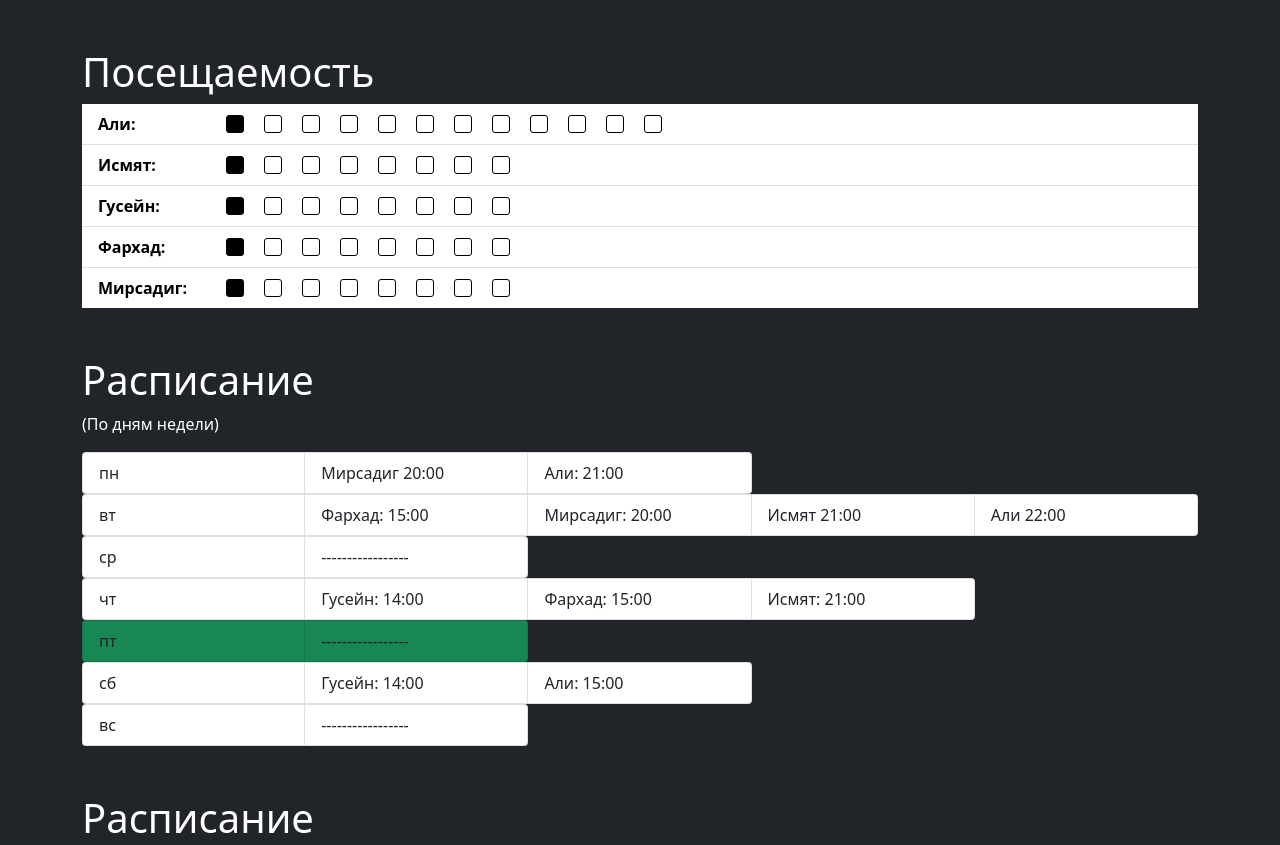
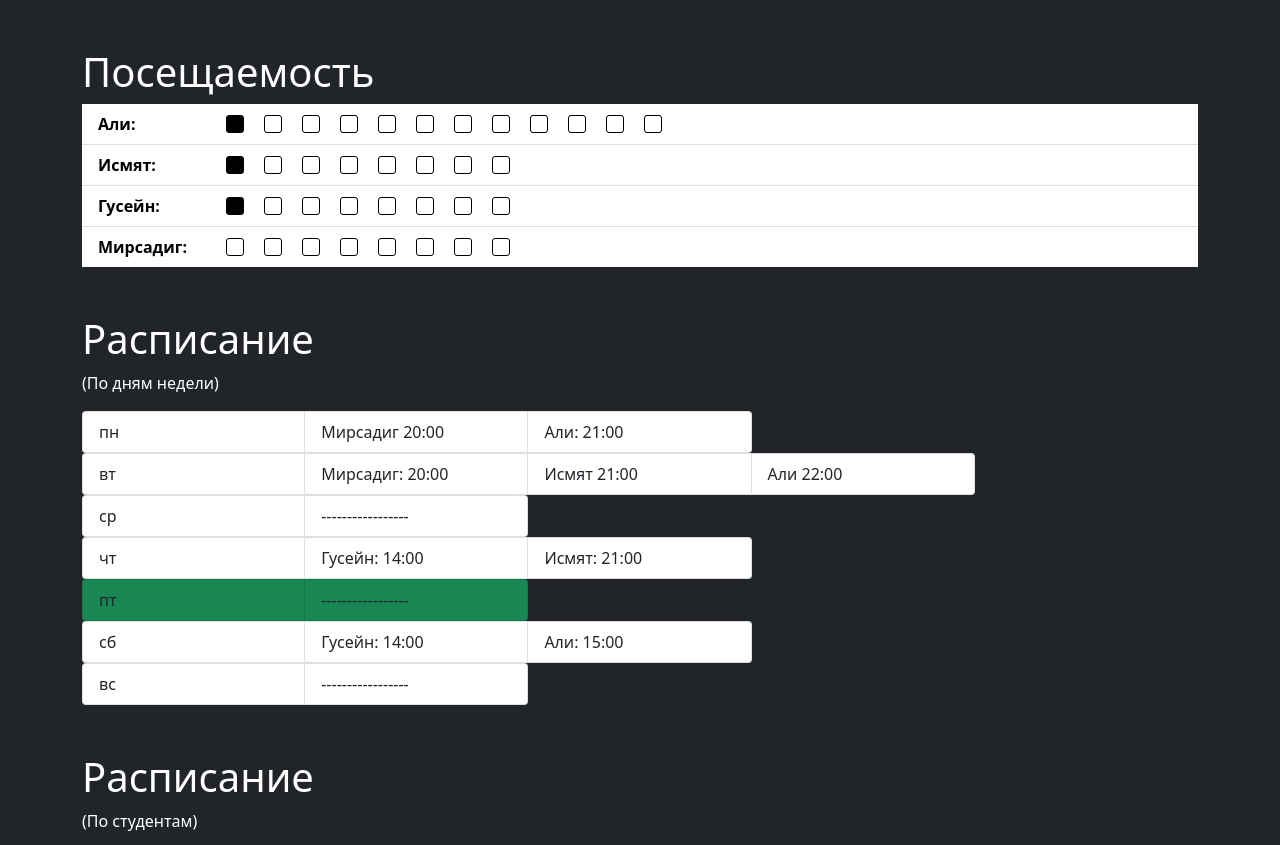
Before and after one commit to emilka1337/students, a plain HTML site: page index.html in a window 1280 px wide. Shown: the top 845 px of the page. Drawn offline with nearby package versions, Linux system fonts and the light colour scheme.

Commit message:
Farxad temporarily removed

```diff
--- a/index.html
+++ b/index.html
@@ -59,7 +59,7 @@
                     <button class="btn attendance-button guseyn-attendance-button"></button>
                     <button class="btn attendance-button guseyn-attendance-button"></button>
                 </li>
-                <li class="list-group-item">
+                <!-- <li class="list-group-item">
                     <p>Фархад:</p>
                     <button class="btn attendance-button farxad-attendance-button"></button>
                     <button class="btn attendance-button farxad-attendance-button"></button>
@@ -69,7 +69,7 @@
                     <button class="btn attendance-button farxad-attendance-button"></button>
                     <button class="btn attendance-button farxad-attendance-button"></button>
                     <button class="btn attendance-button farxad-attendance-button"></button>
-                </li>
+                </li> -->
                 <li class="list-group-item">
                     <p>Мирсадиг:</p>
                     <button class="btn attendance-button mirsadiq-attendance-button"></button>
@@ -95,7 +95,7 @@
             </ul>
             <ul class="list-group list-group-horizontal">
                 <li class="list-group-item">вт</li>
-                <li class="list-group-item">Фархад: 15:00</li>
+                <!-- <li class="list-group-item">Фархад: 15:00</li> -->
                 <li class="list-group-item">Мирсадиг: 20:00</li>
                 <li class="list-group-item">Исмят 21:00</li>
                 <li class="list-group-item">Али 22:00</li>
@@ -108,7 +108,7 @@
             <ul class="list-group list-group-horizontal">
                 <li class="list-group-item">чт</li>
                 <li class="list-group-item">Гусейн: 14:00</li>
-                <li class="list-group-item">Фархад: 15:00</li>
+                <!-- <li class="list-group-item">Фархад: 15:00</li> -->
                 <li class="list-group-item">Исмят: 21:00</li>
             </ul>
             <ul class="list-group list-group-horizontal">
@@ -145,11 +145,11 @@
                 <li class="list-group-item price">чт: 14:00</li>
                 <li class="list-group-item price">сб: 14:00</li>
             </ul>
-            <ul class="list-group list-group-horizontal">
+            <!-- <ul class="list-group list-group-horizontal">
                 <li class="list-group-item">Фархад</li>
                 <li class="list-group-item price">вт: 15:00</li>
                 <li class="list-group-item price">чт: 15:00</li>
-            </ul>
+            </ul> -->
             <ul class="list-group list-group-horizontal">
                 <li class="list-group-item">Мирсадиг</li>
                 <li class="list-group-item price">пн: 20:00</li>
@@ -176,10 +176,10 @@
                 <li class="list-group-item">Гусейн</li>
                 <li class="list-group-item price" data-price="150">-</li>
             </ul>
-            <ul class="list-group list-group-horizontal">
+            <!-- <ul class="list-group list-group-horizontal">
                 <li class="list-group-item">Фархад</li>
                 <li class="list-group-item price" data-price="150">-</li>
-            </ul>
+            </ul> -->
             <ul class="list-group list-group-horizontal">
                 <li class="list-group-item">Мирсадиг</li>
                 <li class="list-group-item price" data-price="150">-</li>
--- a/js/script.js
+++ b/js/script.js
@@ -33,11 +33,11 @@ document.querySelectorAll('.payment .price').forEach(function (price) {
 
 const STUDENT_NAMES = ["ali", "ismet", "guseyn", "farxad", "mirsadiq"];
 const ATTENDANCE = JSON.parse(localStorage.getItem("attendance")) ?? {
-    "ali": 0,
-    "ismet": 0,
-    "guseyn": 0,
-    "farxad": 0,
-    "mirsadiq": 0
+    "ali": null,
+    "ismet": null,
+    "guseyn": null,
+    "farxad": null,
+    "mirsadiq": null
 }
 
 function loadAttendance() {
@@ -48,8 +48,10 @@ function loadAttendance() {
             item.style.backgroundColor = "#fff";
         });
 
-        for (let i = 0; i <= ATTENDANCE[name]; i++) {
-            attendanceButtons[i].style.backgroundColor = "#000";
+        if (name != null) {
+            for (let i = 0; i <= ATTENDANCE[name]; i++) {
+                attendanceButtons[i].style.backgroundColor = "#000";
+            }
         }
     }
 }
```
